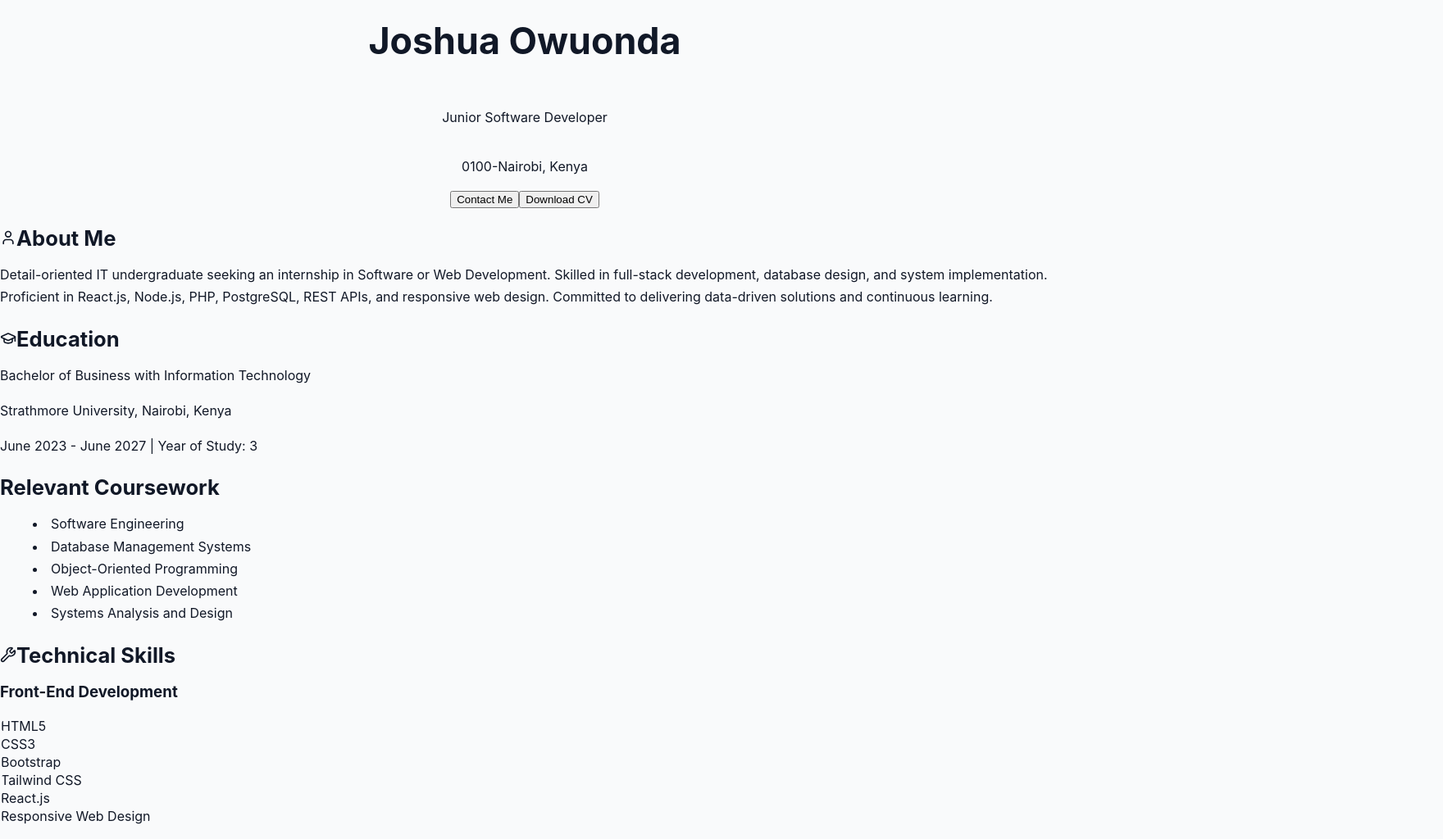
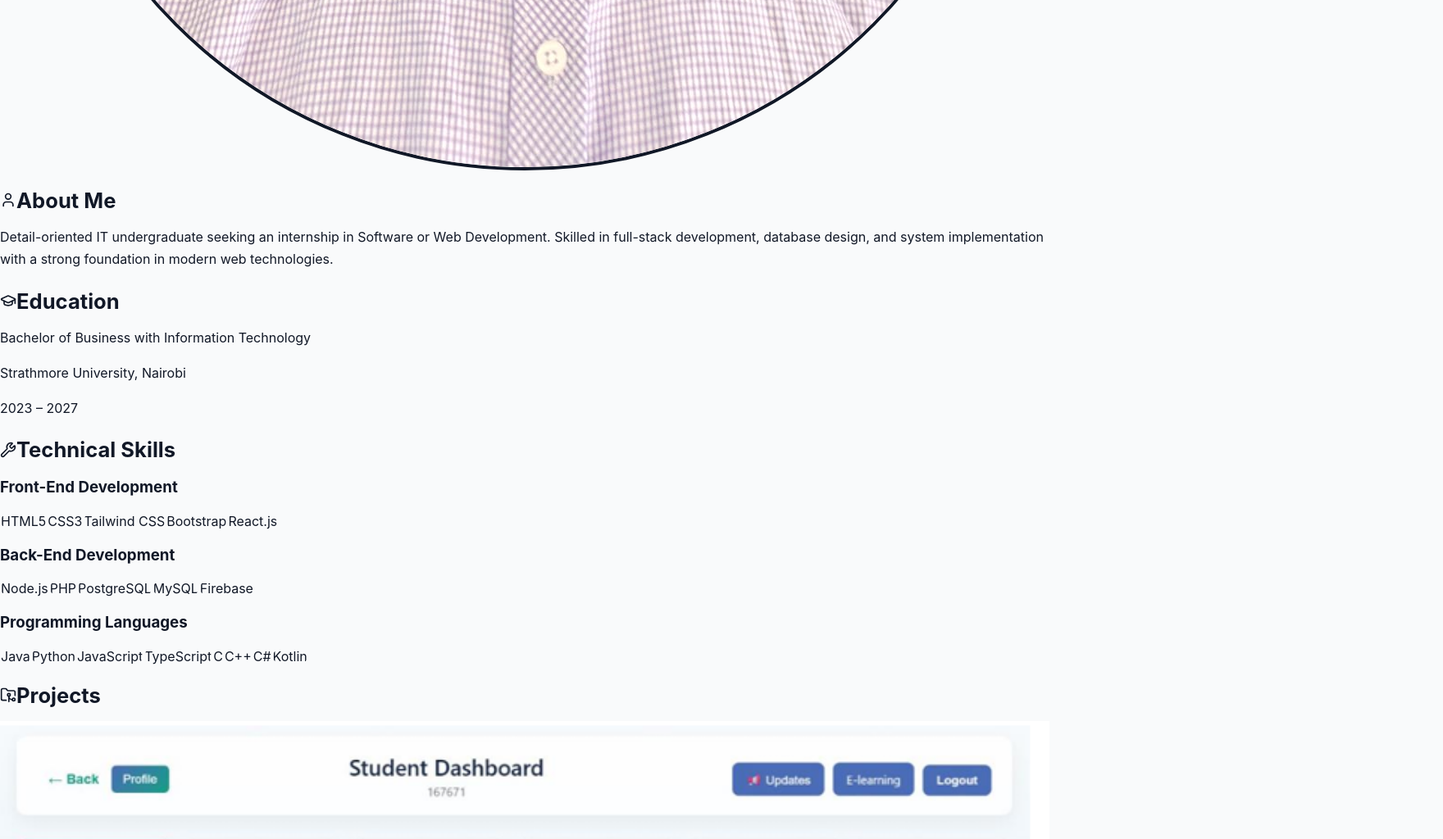
Before and after one commit to Joshcode41/my-portfolio, a Next.js app: page / in a window 1280 px wide. Shown: the part 1720-2744 px from the top of the page at 82% size, 1760 px wide, since content can reach past the window. Built offline with nearby package versions, Linux system fonts and the light colour scheme.

Commit message:
Finalize portfolio UI: projects, skills cards, images, animations, and bug fixes

```diff
--- a/app/layout.tsx
+++ b/app/layout.tsx
@@ -8,20 +8,12 @@ export const metadata: Metadata = {
   title: "Joshua Owuonda | Software Developer",
   description:
     "Junior Software Developer and IT Undergraduate specializing in full-stack web development and software engineering.",
-  keywords: [
-    "Joshua Owuonda",
-    "Software Developer",
-    "Web Developer",
-    "Next.js",
-    "React",
-    "Full Stack Developer",
-    "Kenya",
-  ],
+  metadataBase: new URL("https://my-portfolio-wine-chi-45.vercel.app"), // fixes Open Graph warning
   openGraph: {
     title: "Joshua Owuonda | Software Developer",
     description:
       "Portfolio of Joshua Owuonda, a junior software developer specializing in modern web applications.",
-    url: "https://your-vercel-domain.vercel.app",
+    url: "https://my-portfolio-wine-chi-45.vercel.app",
     siteName: "Joshua Owuonda Portfolio",
     images: [
       {
@@ -43,7 +35,12 @@ export default function RootLayout({
   return (
     <html lang="en" suppressHydrationWarning>
       <body className={styles.body}>
-        <ThemeProvider attribute="class" defaultTheme="light" enableSystem={false}>
+        <ThemeProvider
+          attribute="class"
+          defaultTheme="light"
+          enableSystem={true} // respects system preference
+          storageKey="theme" // persists user preference
+        >
           <Navbar />
           <div className={styles.container}>{children}</div>
         </ThemeProvider>
--- a/app/page.tsx
+++ b/app/page.tsx
@@ -1,16 +1,15 @@
 "use client";
 
-import { useEffect, useState } from "react";
 import { motion } from "framer-motion";
 import {
-  Sun,
-  Moon,
   User,
   GraduationCap,
   Wrench,
   FolderGit2,
   Mail,
   Github,
+  Linkedin,
+  Twitter,
 } from "lucide-react";
 
 import { Button } from "@/components/ui/button";
@@ -19,69 +18,54 @@ import SkillBadge from "@/components/SkillBadge";
 import ContactForm from "@/components/ContactForm";
 import Navbar from "@/components/Navbar";
 
+const fadeUp = {
+  hidden: { opacity: 0, y: 30 },
+  visible: { opacity: 1, y: 0 },
+};
+
+  const fadeVariants = {
+    hidden: { opacity: 0, y: 24 },
+    visible: {
+      opacity: 1,
+      y: 0,
+      transition: { duration: 0.6, ease: "easeOut" },
+    },
+  };
+
+
 export default function Home() {
+  return (
+    <main className="bg-white dark:bg-gray-900 text-gray-900 dark:text-gray-100">
 
 
 
 
-  // Fade animation variants
-  const fadeVariants = {
-    hidden: { opacity: 0, y: 20 },
-    visible: { opacity: 1, y: 0 },
-  };
-
-  // Skills
-  const frontEndTools = [
-    "HTML5",
-    "CSS3",
-    "Bootstrap",
-    "Tailwind CSS",
-    "React.js",
-    "Responsive Web Design",
-  ];
-
-  const backEndTools = [
-    "Node.js",
-    "PHP",
-    "MySQL",
-    "PostgreSQL",
-    "Firebase",
-    "REST API Integration",
-  ];
-
-  const programmingLanguages = [
-    "Java",
-    "Python",
-    "JavaScript",
-    "TypeScript",
-    "SQL",
-    "C",
-    "C++",
-    "C#",
-    "Kotlin",
-  ];
-
-  return (
-    <main className="min-h-screen bg-white dark:bg-gray-900 text-gray-900 dark:text-gray-100">
-      {/* NAVBAR */}
-      <Navbar />
-
-      {/* HERO */}
+      {/* ================= HERO ================= */}
       <section
         id="home"
-        className="relative flex flex-col items-center justify-center text-center px-6 py-16"
+        className="relative min-h-screen flex flex-col md:flex-row items-center justify-center px-6 md:px-20 gap-12 overflow-hidden"
+
+
+
       >
-        <img
-          src="/image/profile.jpg"
-          alt="Joshua Owuonda"
-          className="w-32 h-32 rounded-full mb-6"
-        />
-        <h1 className="text-4xl font-bold mb-2">Joshua Owuonda</h1>
-        <p className="text-lg mb-4">Junior Software Developer</p>
-        <p className="mb-6">0100-Nairobi, Kenya</p>
+        <div className="absolute top-24 left-10 w-24 h-24 bg-blue-400/20 rounded-full blur-xl" />
+        <div className="absolute bottom-20 right-10 w-32 h-32 bg-purple-400/20 rounded-full blur-xl" />
 
-        <div className="flex gap-4 flex-wrap justify-center">
+        <motion.div
+          className="md:w-1/2 space-y-4 text-center md:text-left"
+          initial="hidden"
+          animate="visible"
+          variants={fadeUp}
+          transition={{ duration: 0.6 }}
+           variants={fadeVariants}
+        >
+          <h1 className="text-4xl md:text-6xl font-bold">Joshua Owuonda</h1>
+          <p className="text-xl text-gray-600 dark:text-gray-300">
+            Junior Software Developer
+          </p>
+          <p className="text-gray-500">Nairobi, Kenya</p>
 
+          <div className="flex gap-4 justify-center md:justify-start mt-4">
             <Button
               onClick={() =>
                 document
@@ -92,20 +76,56 @@ export default function Home() {
               Contact Me
             </Button>
             <Button
-            onClick={() => window.open("/Joshua_Owuonda_CV.pdf", "_blank")}
+              variant="outline"
+              onClick={() =>
+                window.open("/Joshua_Owuonda_CV.pdf", "_blank")
+              }
             >
               Download CV
             </Button>
           </div>
+
+          <div className="flex gap-4 justify-center md:justify-start mt-6">
+            <Button variant="ghost" aria-label="GitHub">
+              <Github />
+            </Button>
+            <Button variant="ghost" aria-label="LinkedIn">
+              <Linkedin />
+            </Button>
+            <Button variant="ghost" aria-label="Twitter">
+              <Twitter />
+            </Button>
+          </div>
+        </motion.div>
+
+        <motion.img
+          src="/image/profile.jpg"
+          alt="Joshua Owuonda"
+          loading="lazy"
+          className="
+    w-40 h-40
+    sm:w-48 sm:h-48
+    md:w-60 md:h-60
+    lg:w-64 lg:h-64
+    rounded-full
+    object-cover
+    border-4 border-gray-200 dark:border-gray-700
+    shadow-lg
+  "
+          initial={{ opacity: 0, scale: 0.9 }}
+          animate={{ opacity: 1, scale: 1 }}
+          transition={{ duration: 0.6 }}
+           variants={fadeVariants}
+        />
       </section>
 
-      {/* ABOUT */}
+      {/* ================= ABOUT ================= */}
       <motion.section
         id="about"
-        className="max-w-4xl mx-auto px-6 py-12"
+        className="max-w-4xl mx-auto px-6 py-16"
+        variants={fadeUp}
         initial="hidden"
         whileInView="visible"
-        viewport={{ once: false, amount: 0.2 }}
          variants={fadeVariants}
       >
         <h2 className="text-2xl font-semibold flex items-center gap-2">
@@ -114,105 +134,192 @@ export default function Home() {
         <p className="mt-4">
           Detail-oriented IT undergraduate seeking an internship in Software or Web
           Development. Skilled in full-stack development, database design, and
-          system implementation. Proficient in React.js, Node.js, PHP, PostgreSQL,
-          REST APIs, and responsive web design. Committed to delivering data-driven
-          solutions and continuous learning.
+          system implementation with a strong foundation in modern web
+          technologies.
         </p>
       </motion.section>
 
-      {/* EDUCATION */}
+      {/* ================= EDUCATION ================= */}
       <motion.section
-        id="education"
         className="max-w-4xl mx-auto px-6 py-12"
+        variants={fadeUp}
         initial="hidden"
         whileInView="visible"
-        viewport={{ once: false, amount: 0.2 }}
          variants={fadeVariants}
       >
         <h2 className="text-2xl font-semibold flex items-center gap-2">
           <GraduationCap size={20} /> Education
         </h2>
-        <p className="mt-2 font-semibold">Bachelor of Business with Information Technology</p>
-        <p>Strathmore University, Nairobi, Kenya</p>
-        <p>June 2023 - June 2027 | Year of Study: 3</p>
+        <p className="mt-2 font-semibold">
+          Bachelor of Business with Information Technology
+        </p>
+        <p>Strathmore University, Nairobi</p>
+        <p>2023 – 2027</p>
       </motion.section>
 
-      {/* COURSEWORK */}
+      {/* ================= SKILLS ================= */}
       <motion.section
-        id="coursework"
-        className="max-w-4xl mx-auto px-6 py-12"
+        id="skills"
+        className="max-w-5xl mx-auto px-6 py-16"
+        variants={fadeUp}
         initial="hidden"
         whileInView="visible"
-        viewport={{ once: false, amount: 0.2 }}
-        variants={fadeVariants}
-      >
-        <h2 className="text-2xl font-semibold">Relevant Coursework</h2>
-        <ul className="list-disc list-inside mt-4 space-y-1">
-          <li>Software Engineering</li>
-          <li>Database Management Systems</li>
-          <li>Object-Oriented Programming</li>
-          <li>Web Application Development</li>
-          <li>Systems Analysis and Design</li>
-        </ul>
-      </motion.section>
-
-      {/* TECHNICAL SKILLS */}
-      <motion.section
-        id="skills"
-        className="max-w-4xl mx-auto px-6 py-12"
-        initial="hidden"
-        whileInView="visible"
-        viewport={{ once: false, amount: 0.2 }}
          variants={fadeVariants}
       >
         <h2 className="text-2xl font-semibold flex items-center gap-2">
           <Wrench size={20} /> Technical Skills
         </h2>
 
-        <div className="mt-6">
-          <h3 className="font-semibold mb-2">Front-End Development</h3>
-          <div className="flex flex-col gap-2">
-            {frontEndTools.map((tool) => (
-              <SkillBadge key={tool} skill={tool} />
+        {[
+          {
+            title: "Front-End Development",
+            skills: ["HTML5", "CSS3", "Tailwind CSS", "Bootstrap", "React.js"],
+          },
+          {
+            title: "Back-End Development",
+            skills: ["Node.js", "PHP", "PostgreSQL", "MySQL", "Firebase"],
+          },
+          {
+            title: "Programming Languages",
+            skills: [
+              "Java",
+              "Python",
+              "JavaScript",
+              "TypeScript",
+              "C",
+              "C++",
+              "C#",
+              "Kotlin",
+            ],
+          },
+        ].map((group) => (
+          <Card
+            key={group.title}
+            className="mt-6 p-6 hover:shadow-lg hover:-translate-y-1 transition-all"
+          >
+            <h3 className="font-semibold mb-3">{group.title}</h3>
+            <div className="flex flex-wrap gap-2">
+              {group.skills.map((skill) => (
+                <SkillBadge key={skill} skill={skill} />
               ))}
             </div>
-        </div>
-
-        <div className="mt-4">
-          <h3 className="font-semibold mb-2">Back-End Development</h3>
-          <div className="flex flex-col gap-2">
-            {backEndTools.map((tool) => (
-              <SkillBadge key={tool} skill={tool} />
+          </Card>
         ))}
-          </div>
-        </div>
-
-        <div className="mt-4">
-          <h3 className="font-semibold mb-2">Programming Languages</h3>
-          <div className="flex flex-col gap-2">
-            {programmingLanguages.map((lang) => (
-              <SkillBadge key={lang} skill={lang} />
-            ))}
-          </div>
-        </div>
       </motion.section>
 
-      {/* SOFT SKILLS */}
+      {/* ================= PROJECTS ================= */}
       <motion.section
-        id="soft-skills"
-        className="max-w-4xl mx-auto px-6 py-12"
+        id="projects"
+        className="max-w-5xl mx-auto px-6 py-16"
+        variants={fadeUp}
         initial="hidden"
         whileInView="visible"
-        viewport={{ once: false, amount: 0.2 }}
          variants={fadeVariants}
       >
-        <h2 className="text-2xl font-semibold">Soft Skills</h2>
-        <ul className="list-disc list-inside mt-4 space-y-1">
-          <li>Problem-solving & analytical thinking</li>
-          <li>Team collaboration & communication</li>
-          <li>Time management & adaptability</li>
-          <li>Initiative & eagerness to learn</li>
+        <h2 className="text-2xl font-semibold flex items-center gap-2 mb-8">
+          <FolderGit2 size={20} /> Projects
+        </h2>
+
+        {/* Project 1 */}
+        <Card className="p-6 mb-8 hover:shadow-xl transition">
+          <img
+            src="/image/uapms.jpg"
+            alt="UAPMS Project"
+            loading="lazy"
+            className="w-full max-h-64 object-cover rounded-md mb-4"
+             variants={fadeVariants}
+          />
+
+          <h3 className="font-semibold text-lg">
+            University Academic Performance Management System (UAPMS)
+          </h3>
+
+          <p className="text-sm text-gray-500 mt-1">
+            React.js | Node.js | PostgreSQL | Chart.js | PHP
+          </p>
+
+          <ul className="list-disc list-inside mt-4 space-y-2">
+            <li>
+              Developed a web-based academic tracking system centralizing GPA,
+              attendance, course enrollment, and notifications.
+            </li>
+            <li>
+              Built interactive dashboards with GPA trends, degree progression,
+              and personalized alerts.
+            </li>
+            <li>
+              Created backend services for GPA calculation, attendance
+              monitoring, and course registration workflows.
+            </li>
+            <li>
+              Integrated PostgreSQL database for secure real-time student data
+              storage and predictive analytics.
+            </li>
+            <li>
+              Designed role-specific dashboards for students, lecturers, and
+              administrators.
+            </li>
           </ul>
+
+          <a
+            href="https://github.com/Joshcode41"
+            target="_blank"
+            className="inline-flex items-center gap-2 mt-4 text-sm text-blue-600 hover:underline"
+          >
+            <Github size={16} /> View on GitHub
+          </a>
+        </Card>
+
+        {/* Project 2 */}
+        <Card className="p-6 hover:shadow-xl transition">
+          <img
+            src="/image/appointments.jpg"
+            alt="Appointment Scheduling System"
+            loading="lazy"
+            className="w-full max-h-64 object-cover rounded-md mb-4"
+             variants={fadeVariants}
+          />
+
+          <h3 className="font-semibold text-lg">
+            Online Appointment Scheduling System
+          </h3>
+
+          <p className="text-sm text-gray-500 mt-1">
+            PHP | MySQL | HTML | CSS | JavaScript
+          </p>
+
+          <ul className="list-disc list-inside mt-4 space-y-2">
+            <li>
+              Developed a full-stack application for online appointment
+              management with secure authentication and role-based access
+              control.
+            </li>
+            <li>
+              Implemented CRUD operations for appointments, users, and
+              schedules.
+            </li>
+            <li>
+              Built a responsive front-end interface for desktop and mobile
+              users.
+            </li>
+            <li>
+              Integrated a MySQL database for efficient management of user and
+              appointment data.
+            </li>
+            <li>
+              Optimized performance to support 50+ concurrent users using Git
+              for version control.
+            </li>
+          </ul>
+
+          <a
+            href="https://github.com/Joshcode41"
+            target="_blank"
+            className="inline-flex items-center gap-2 mt-4 text-sm text-blue-600 hover:underline"
+          >
+            <Github size={16} /> View on GitHub
+          </a>
+        </Card>
       </motion.section>
 
       {/* LANGUAGES */}
@@ -224,82 +331,40 @@ export default function Home() {
   viewport={{ once: false, amount: 0.2 }}
   variants={fadeVariants}
 >
-        <h2 className="text-2xl font-semibold">Languages</h2>
-        <ul className="list-disc list-inside mt-4 space-y-1">
-          <li>English – Fluent</li>
-          <li>Kiswahili – Fluent</li>
-        </ul>
-      </motion.section>
+  <h2 className="text-2xl font-semibold mb-4">Languages</h2>
 
-      {/* PROJECTS */}
-      <motion.section
-        id="projects"
-        className="max-w-5xl mx-auto px-6 py-12"
-        initial="hidden"
-        whileInView="visible"
-        viewport={{ once: false, amount: 0.2 }}
-        variants={fadeVariants}
-      >
-        <h2 className="text-2xl font-semibold flex items-center gap-2">
-          <FolderGit2 size={20} /> Projects
-        </h2>
-        <div className="grid md:grid-cols-2 gap-6 mt-6">
+  <div className="grid sm:grid-cols-2 gap-4">
+    <div className="p-4 rounded-lg border bg-white dark:bg-gray-800 dark:border-gray-700">
+      <p className="font-semibold">English</p>
+      <p className="text-sm text-gray-600 dark:text-gray-400">Fluent</p>
+    </div>
 
-          <Card>
-            <img src="/image/uapms.jpg" alt="UAPMS Project" className="rounded-md mb-3" />
-            <h3 className="font-semibold">
-              University Academic Performance Management System (UAPMS)
-            </h3>
-            <p className="text-sm mt-1">React.js | Node.js | PostgreSQL | Chart.js | PHP</p>
-            <ul className="list-disc list-inside mt-3 space-y-1">
-              <li>Developed a web-based academic tracking system centralizing GPA, attendance, course enrollment, and notifications.</li>
-              <li>Built interactive dashboards with GPA trends, degree progression, and personalized alerts.</li>
-              <li>Created backend services for GPA calculation, attendance monitoring, and course registration workflows.</li>
-              <li>Integrated PostgreSQL database for secure real-time student data storage and predictive analytics.</li>
-              <li>Designed role-specific dashboards for students, lecturers, and administrators.</li>
-            </ul>
-            <a href="https://github.com/Joshcode41" target="_blank" className="inline-flex items-center gap-2 mt-3">
-              <Github size={16} /> GitHub
-            </a>
-          </Card>
-
-          <Card>
-            <img src="/image/appointments.jpg" alt="Appointment System Project" className="rounded-md mb-3" />
-            <h3 className="font-semibold">Online Appointment Scheduling System</h3>
-            <p className="text-sm mt-1">PHP | MySQL | HTML | CSS | JavaScript</p>
-            <ul className="list-disc list-inside mt-3 space-y-1">
-              <li>Developed a full-stack application for online appointment management with secure authentication and role-based access control.</li>
-              <li>Implemented CRUD operations for appointments, users, and schedules.</li>
-              <li>Built a responsive front-end interface for desktop and mobile users.</li>
-              <li>Integrated a MySQL database for efficient management of user and appointment data.</li>
-              <li>Optimized performance to support 50+ concurrent users, using Git for version control.</li>
-            </ul>
-            <a href="https://github.com/Joshcode41" target="_blank" className="inline-flex items-center gap-2 mt-3">
-              <Github size={16} /> GitHub
-            </a>
-          </Card>
-
+    <div className="p-4 rounded-lg border bg-white dark:bg-gray-800 dark:border-gray-700">
+      <p className="font-semibold">Kiswahili</p>
+      <p className="text-sm text-gray-600 dark:text-gray-400">Fluent</p>
+    </div>
   </div>
 </motion.section>
 
-      {/* CONTACT */}
+
+      {/* ================= CONTACT ================= */}
       <motion.section
         id="contact"
-        className="max-w-4xl mx-auto px-6 py-12"
+        className="max-w-4xl mx-auto px-6 py-16"
+        variants={fadeUp}
         initial="hidden"
         whileInView="visible"
-        viewport={{ once: false, amount: 0.2 }}
          variants={fadeVariants}
       >
         <h2 className="text-2xl font-semibold flex items-center gap-2">
           <Mail size={20} /> Contact
         </h2>
-        <p className="mt-2">Phone: +254 799 732 318</p>
-        <p>Email: joshuaowuonda41@gmail.com</p>
+        <p className="mt-2">Email: joshuaowuonda41@gmail.com</p>
+        <p>Phone: +254 799 732 318</p>
         <ContactForm />
       </motion.section>
 
-      <footer className="text-center py-6 mt-12">
+      <footer className="text-center py-6 text-sm text-gray-500">
         © {new Date().getFullYear()} Joshua Owuonda
       </footer>
     </main>
```
Also changed, not shown: components/Navbar.tsx (+9 -14 lines). Lines whose indentation alone changed are shown as unchanged.
